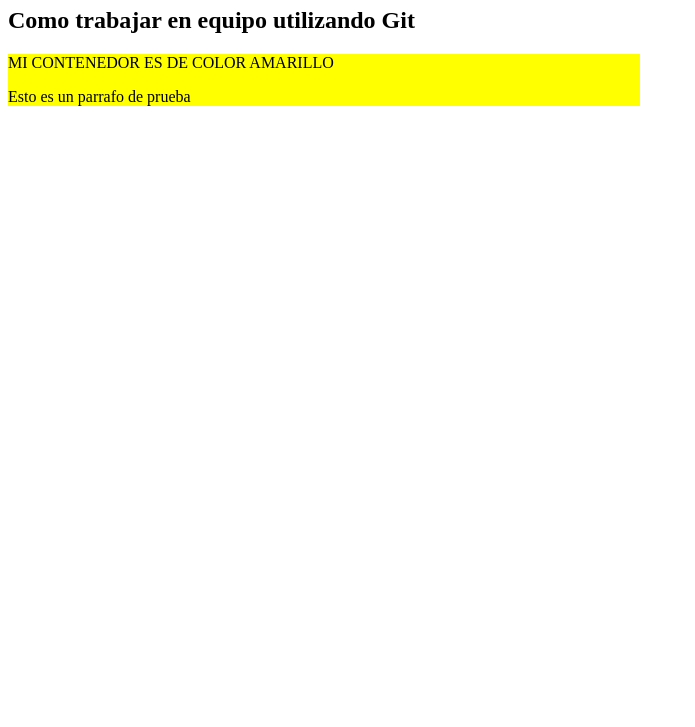
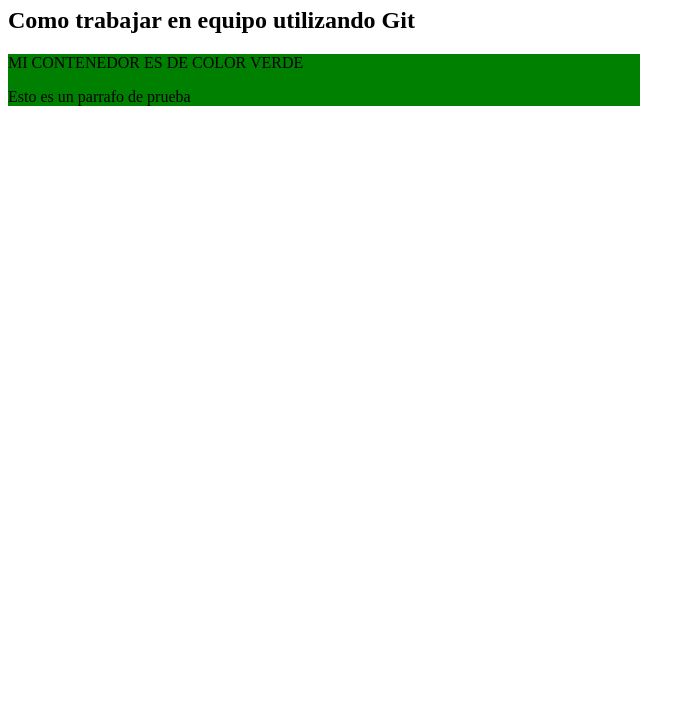
Before and after one commit to GeerDev/TrabajoEnEquipo, a plain HTML site: page index.html in a window 1280 px wide. Shown: the part 73-800 px from the top of the page, without its empty margins (0-695 px from the left). Drawn offline with Linux system fonts and the light colour scheme.

Commit message:
Por mis huevos que es verde

```diff
--- a/index.html
+++ b/index.html
@@ -11,7 +11,7 @@
     <h1>Trabajo en equipo</h1>
     <h2>Como trabajar en equipo utilizando Git</h2>
     <div class="contenedor">
-        <p>MI CONTENEDOR ES DE COLOR AMARILLO</p>
+        <p>MI CONTENEDOR ES DE COLOR VERDE</p>
         <p>Esto es un parrafo de prueba</p>
     </div>
 
--- a/style.css
+++ b/style.css
@@ -1,4 +1,4 @@
 .contenedor {
-    background-color: yellow;
+    background-color: green;
     width: 50%;
 }
```
